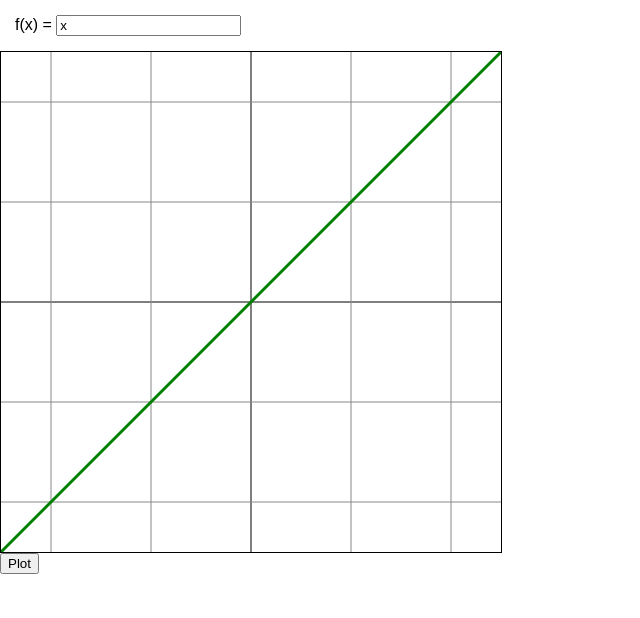
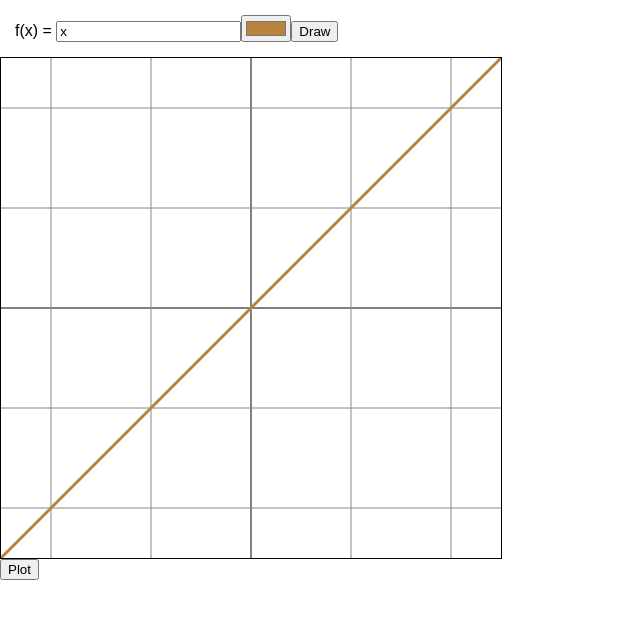
Before and after one commit to LiquidLemon/plotter, a React (Create React App) app: page / in a window 1280 px wide. Shown: the top 618 px of the page, without its empty margins (0-640 px from the left). Built offline with nearby package versions, Linux system fonts and the light colour scheme.

Commit message:
Use custom component for series input

```diff
--- a/src/App.css
+++ b/src/App.css
@@ -1,6 +1,5 @@
-label {
+form {
   margin: 15px;
-  display: block;
 }
 
 canvas {
--- a/src/App.js
+++ b/src/App.js
@@ -1,6 +1,7 @@
 import React, { Component } from 'react';
 import Expression from './Expression';
 import Plot from './Plot'
+import SeriesInput from './SeriesInput';
 import './App.css';
 
 class App extends Component {
@@ -8,7 +9,8 @@ class App extends Component {
     super(props);
     this.state = {
       fun: (x) => x,
-      input: "x"
+      input: "x",
+      series: []
     };
 
     this.plot = this.plot.bind(this);
@@ -18,12 +20,16 @@ class App extends Component {
   render() {
     return (
       <div>
-        <label>f(x) = <input type="text" value={this.state.input} onChange={this.handleChange} /></label>
-        <Plot resolution={5} width={500} height={500} lineWidth={3} fun={this.state.fun} />
+        <SeriesInput onSubmit={this.handleSeriesSubmit} />
+        <Plot resolution={5} width={500} height={500} lineWidth={3} series={this.state.series} />
         <button onClick={this.plot}>Plot</button>
       </div>
     );
   }
+
+  handleSeriesSubmit = series => {
+    this.setState({series: [series]});
+  };
 
   componentDidMount() {
     this.plot();
@@ -34,6 +40,7 @@ class App extends Component {
   }
 
   plot() {
+    this.state.series.forEach(s => {})
     const ex = new Expression(this.state.input);
     const fun = x => ex.eval({x});
     this.setState({fun});
--- a/src/Plot.js
+++ b/src/Plot.js
@@ -1,4 +1,5 @@
 import React, { Component } from 'react';
+import Expression from './Expression';
 
 class Plot extends Component {
   render () {
@@ -25,16 +26,19 @@ class Plot extends Component {
   update() {
     this.context = this.refs.canvas.getContext("2d");
     this.drawGrid();
-    this.drawF(this.props.fun);
+    this.props.series.forEach(s => {
+      const exp = new Expression(s.exp);
+      this.drawF(x => exp.eval({x}), s.color);
+    });
   }
 
-  drawF(fun) {
+  drawF(fun, color) {
     const ratio = this.props.width/this.props.resolution;
     const middleX = this.props.width/2;
     const middleY = this.props.height/2;
 
     const ctx = this.context;
-    ctx.strokeStyle = "green";
+    ctx.strokeStyle = color;
     const _lineWidth = ctx.lineWidth
     ctx.lineWidth = this.props.lineWidth;
 
--- /dev/null
+++ b/src/SeriesInput.js
@@ -0,0 +1,54 @@
+import React, { Component } from 'react';
+
+function randomColor() {
+  return '#' + (0x1000000 + Math.random() * 0xffffff).toString(16).substr(1, 6);
+}
+
+class SeriesInput extends Component {
+  constructor(props) {
+    super(props);
+    this.state = {
+      exp: props.exp || "x",
+      color: randomColor()
+    };
+    console.log(this.state.color);
+  }
+
+  render() {
+    return (
+      <form onSubmit={this.handleSubmit}>
+      <label>
+      f(x) =&nbsp;
+      <input type="text" name="exp" value={this.state.exp} onChange={this.handleChange} />
+      </label>
+      <input type="color" name="color" value={this.state.color} onChange={this.handleChange} />
+      <input type="submit" value="Draw" />
+      </form>
+    );
+  }
+
+  handleChange = e => {
+    const state = {[e.target.name]: e.target.value};
+    this.setState(state);
+    if (e.target.name == "color") this.sendMessage();
+  };
+
+  sendMessage() {
+    this.props.onSubmit({
+      exp: this.state.exp,
+      color: this.state.color
+    });
+  }
+
+  handleSubmit = e => {
+    e.preventDefault();
+    this.sendMessage();
+  };
+
+  componentDidMount() {
+    this.sendMessage();
+  }
+
+}
+
+export default SeriesInput;
```
